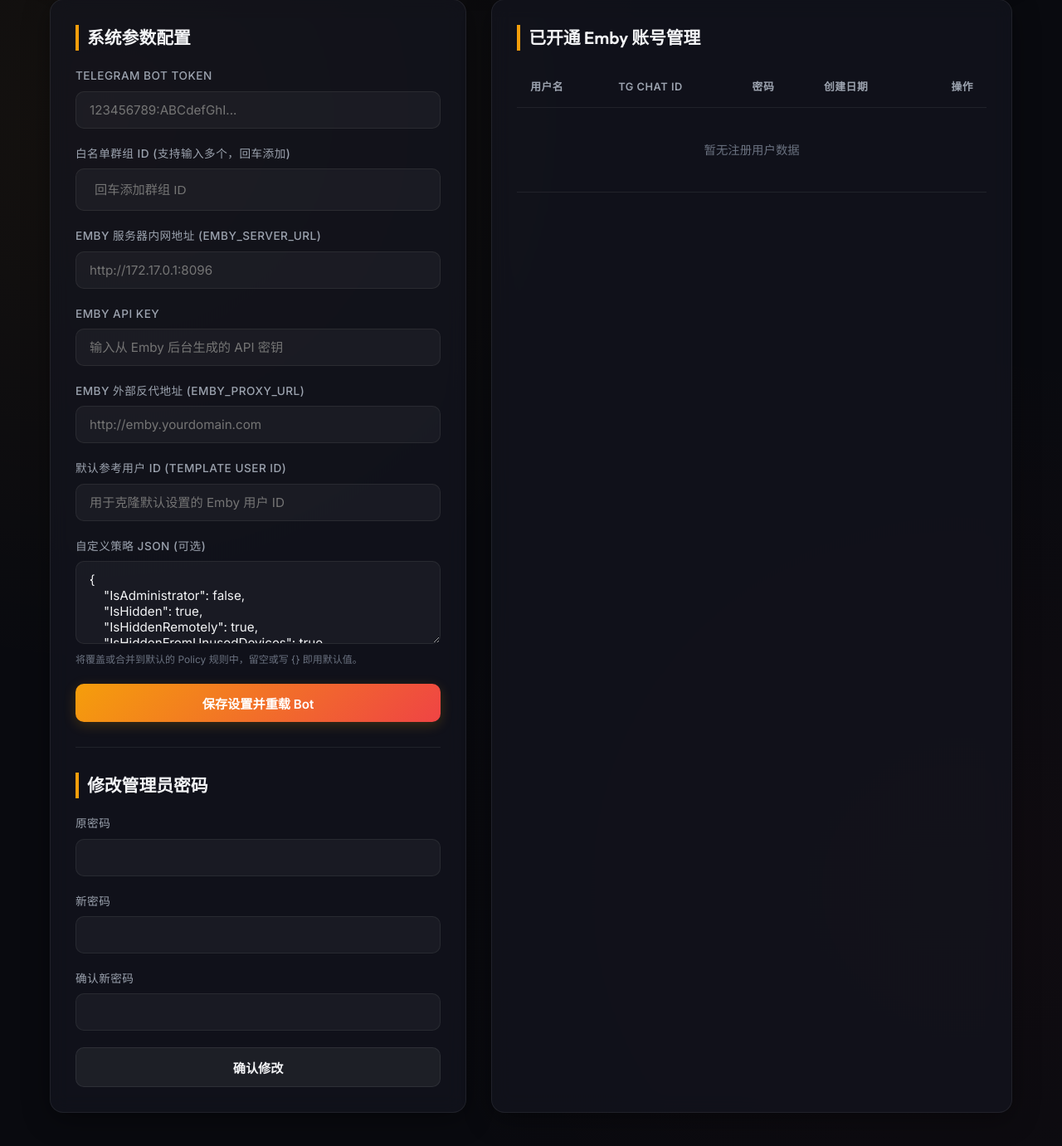
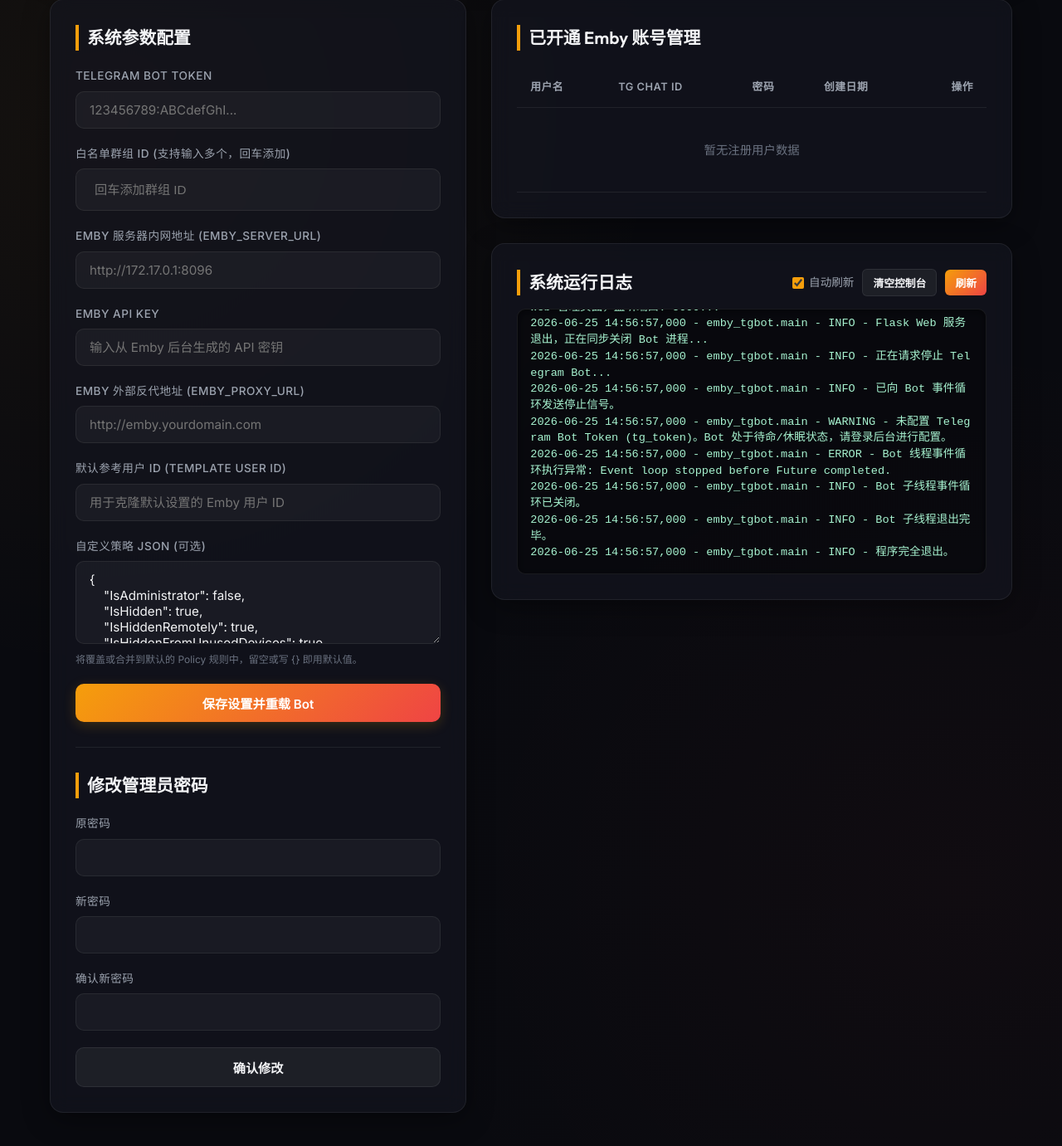
Before and after one commit to blu-jeans/emby_tgbot, a Flask app: page / in a window 1280 px wide. Shown: the part 170-1551 px from the top of the page at 83% size. Run offline with Flask 2, Linux system fonts and the light colour scheme; the visitor is signed in with stand-in values (Sample User, id 1); data comes from the database, SQL or seed files in the repository.

Commit message:
feat: 修复自助注册bug并新增管理后台运行日志栏

```diff
--- a/app/main.py
+++ b/app/main.py
@@ -11,12 +11,22 @@
 from app.database import init_db, get_setting
 from app.web import app, set_bot_manager
 
-# 配置日志输出格式
+# 配置日志输出格式，兼顾标准输出和回滚日志文件
+log_dir = 'data'
+if not os.path.exists(log_dir):
+    os.makedirs(log_dir)
+log_path = os.path.join(log_dir, 'bot.log')
+
+from logging.handlers import RotatingFileHandler
+file_handler = RotatingFileHandler(log_path, maxBytes=5 * 1024 * 1024, backupCount=3, encoding='utf-8')
+stream_handler = logging.StreamHandler(sys.stdout)
+
 logging.basicConfig(
     level=logging.INFO,
     format='%(asctime)s - %(name)s - %(levelname)s - %(message)s',
     handlers=[
-        logging.StreamHandler(sys.stdout)
+        stream_handler,
+        file_handler
     ]
 )
 logger = logging.getLogger("emby_tgbot.main")
--- a/app/web.py
+++ b/app/web.py
@@ -168,3 +168,21 @@
         return jsonify({'success': True})
     except Exception as e:
         return jsonify({'error': f'删除失败: {str(e)}'}), 500
+
+@app.route('/api/logs', methods=['GET'])
+@login_required
+def get_logs():
+    """获取最新日志内容"""
+    log_path = os.path.join('data', 'bot.log')
+    if not os.path.exists(log_path):
+        return jsonify({'logs': '暂无日志记录。'})
+
+    try:
+        lines_count = int(request.args.get('lines', 200))
+        # 考虑到性能和并发，读取最后 lines_count 行
+        with open(log_path, 'r', encoding='utf-8', errors='ignore') as f:
+            lines = f.readlines()
+            last_lines = lines[-lines_count:]
+            return jsonify({'logs': ''.join(last_lines)})
+    except Exception as e:
+        return jsonify({'error': f'读取日志失败: {str(e)}'}), 500
--- a/static/js/main.js
+++ b/static/js/main.js
@@ -72,6 +72,65 @@
                 showToast('网络请求发生异常', 'error');
             }
         });
+    }
+
+    // 系统运行日志逻辑
+    const logConsole = document.getElementById('logConsole');
+    const autoRefreshLogs = document.getElementById('autoRefreshLogs');
+    const clearLogsBtn = document.getElementById('clearLogsBtn');
+    const refreshLogsBtn = document.getElementById('refreshLogsBtn');
+
+    if (logConsole) {
+        let isFetchingLogs = false;
+        const fetchLogs = async () => {
+            if (isFetchingLogs) return;
+            isFetchingLogs = true;
+            try {
+                const response = await fetch('/api/logs?lines=200');
+                const data = await response.json();
+                if (response.ok) {
+                    // 判断当前滚动条是否在最底部（允许误差 50px）
+                    const isAtBottom = logConsole.scrollHeight - logConsole.clientHeight <= logConsole.scrollTop + 50;
+
+                    logConsole.textContent = data.logs;
+
+                    // 如果原本在底部，或者刚才刚初始化，就把滚动条拉到底部
+                    if (isAtBottom || logConsole.textContent.trim() === '正在加载系统日志...') {
+                        logConsole.scrollTop = logConsole.scrollHeight;
+                    }
+                } else {
+                    logConsole.textContent = '获取日志失败: ' + (data.error || '未知错误');
+                }
+            } catch (err) {
+                logConsole.textContent = '获取日志失败: 网络请求异常';
+            } finally {
+                isFetchingLogs = false;
+            }
+        };
+
+        // 绑定手动刷新
+        if (refreshLogsBtn) {
+            refreshLogsBtn.addEventListener('click', () => {
+                fetchLogs();
+            });
+        }
+
+        // 绑定清空控制台
+        if (clearLogsBtn) {
+            clearLogsBtn.addEventListener('click', () => {
+                logConsole.textContent = '控制台已清空。';
+            });
+        }
+
+        // 初始拉取
+        fetchLogs();
+
+        // 轮询拉取
+        setInterval(() => {
+            if (autoRefreshLogs && autoRefreshLogs.checked) {
+                fetchLogs();
+            }
+        }, 5000);
     }
 });
 
--- a/templates/dashboard.html
+++ b/templates/dashboard.html
@@ -96,6 +96,8 @@
                 </div>
             </div>
 
+            <!-- 右侧区域 -->
+            <div style="display: flex; flex-direction: column; gap: 30px;">
                 <!-- 用户列表部分 -->
                 <div class="glass-card" style="display: flex; flex-direction: column;">
                     <h3 class="section-title">已开通 Emby 账号管理</h3>
@@ -136,6 +138,22 @@
                         </table>
                     </div>
                 </div>
+
+                <!-- 系统运行日志部分 -->
+                <div class="glass-card" style="display: flex; flex-direction: column; gap: 15px;">
+                    <div style="display: flex; justify-content: space-between; align-items: center; flex-wrap: wrap; gap: 10px;">
+                        <h3 class="section-title" style="margin-bottom: 0;">系统运行日志</h3>
+                        <div style="display: flex; gap: 10px; align-items: center;">
+                            <label style="font-size: 0.85rem; color: var(--text-secondary); display: flex; align-items: center; gap: 6px; cursor: pointer; user-select: none;">
+                                <input type="checkbox" id="autoRefreshLogs" checked style="accent-color: var(--accent); cursor: pointer; width: 14px; height: 14px;"> 自动刷新
+                            </label>
+                            <button type="button" class="btn btn-secondary" id="clearLogsBtn" style="padding: 6px 12px; font-size: 0.8rem; border-radius: 6px;">清空控制台</button>
+                            <button type="button" class="btn btn-primary" id="refreshLogsBtn" style="padding: 6px 12px; font-size: 0.8rem; border-radius: 6px; box-shadow: none;">刷新</button>
+                        </div>
+                    </div>
+                    <div id="logConsole" style="background: rgba(0, 0, 0, 0.45); border: 1px solid var(--border-color); border-radius: 10px; padding: 15px; font-family: 'Courier New', Courier, monospace; font-size: 0.85rem; line-height: 1.45; color: #a7f3d0; height: 320px; overflow-y: auto; white-space: pre-wrap; word-break: break-all; box-shadow: inset 0 2px 8px rgba(0, 0, 0, 0.5);">正在加载系统日志...</div>
+                </div>
+            </div>
         </main>
     </div>
 
```
Also changed, not shown: app/bot.py (+16 -8 lines). Lines whose indentation alone changed are shown as unchanged.
